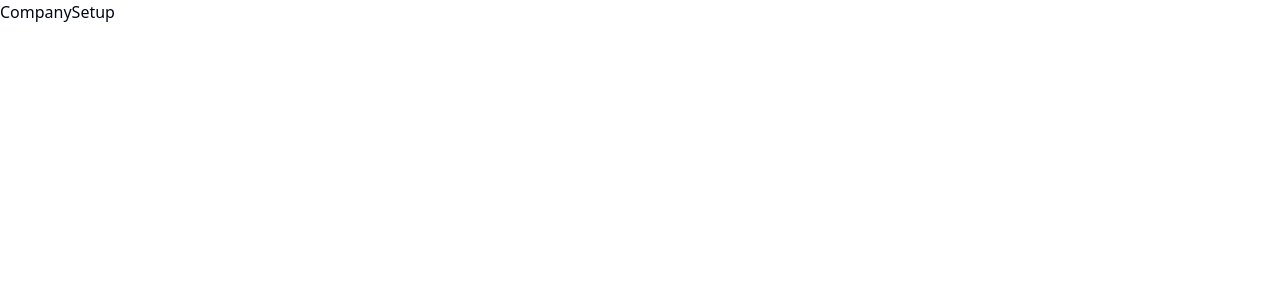
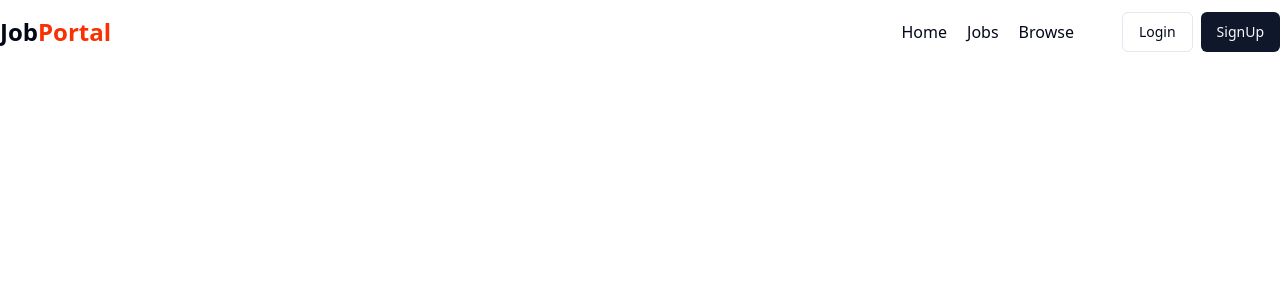
Before and after one commit to Srivastava-samarth/job-portal-MERN, a React (Vite) app in the folder frontend/: page /admin/companies/1 in a window 1280 px wide. Shown: the top 300 px of the page. Built offline with nearby package versions, Linux system fonts and the light colour scheme.

Commit message:
tenth commit

```diff
--- a/frontend/src/components/admin/CompanySetup.jsx
+++ b/frontend/src/components/admin/CompanySetup.jsx
@@ -1,8 +1,16 @@
 import React from 'react'
+import Navbar from '../shared/Navbar'
 
 const CompanySetup = () => {
   return (
-    <div>CompanySetup</div>
+    <div>
+        <Navbar/>
+        <div>
+          <form action="">
+
+          </form>
+        </div>
+    </div>
   )
 }
 
```
